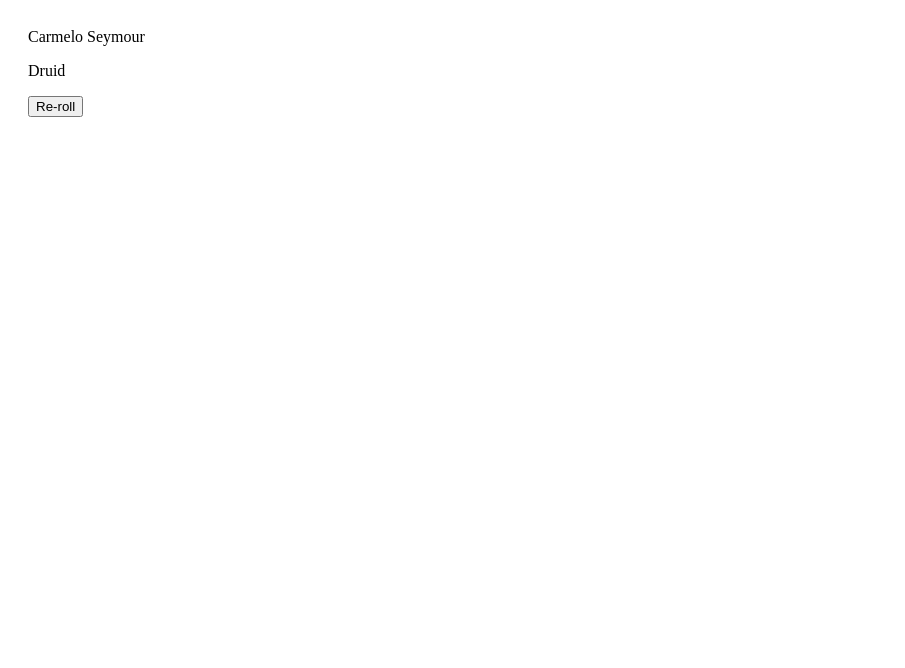
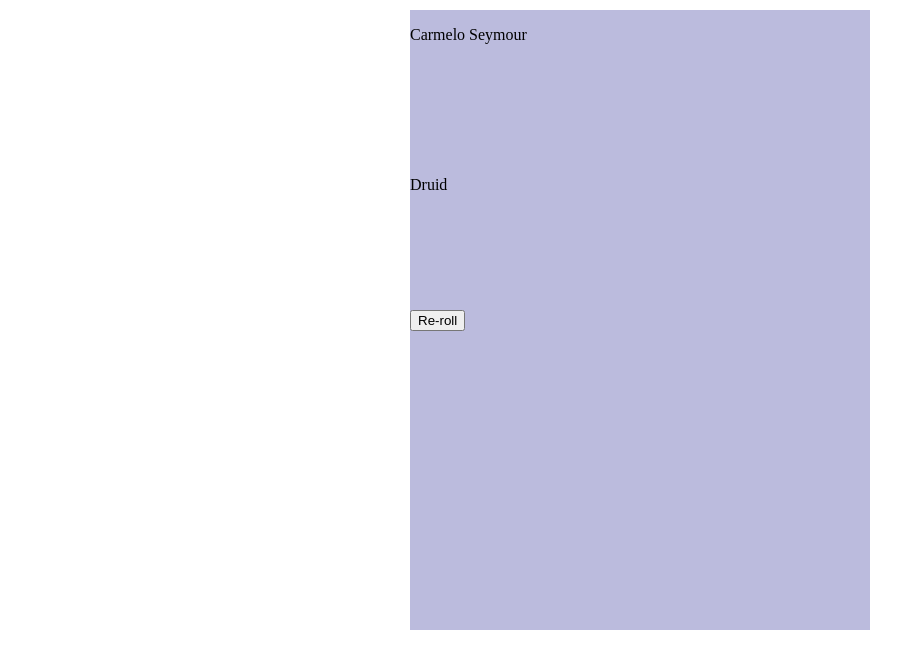
Before and after one commit to samuelwbaird/hair, a plain HTML site: page example_pixi/index.html in a window 1280 px wide. Shown: the whole page, without its empty margins (0-905 px from the left). Drawn offline with Linux system fonts and the light colour scheme.

Commit message:
first attempts and some trickiness in depth first order of instantiation

```diff
--- /dev/null
+++ b/example_pixi/css/style.css
@@ -0,0 +1,39 @@
+body {
+	margin: 0px;
+	padding: 0px;
+}
+
+.scene {
+	margin: auto;
+	padding: 10px;
+	box-sizing: border-box;
+	width: 100%;
+	height: 100%;
+	max-width: 480px;
+	max-height: 640px;
+	background-color: transparent;
+}
+
+.layer {
+	position: absolute;
+	padding: 0px;
+	margin: 0px;
+	left: 0px;
+	top: 0px;
+	width: 100%;
+	height: 100%;
+}
+
+canvas {
+	width: 100%;
+	height: 100%;
+	background-color: #bbd;
+}
+
+.character-ui {
+	display: grid;
+	grid-template-columns: 1fr;
+	grid-template-rows: 3fr repeat(3, 1fr);
+	grid-column-gap: 10px;
+	grid-row-gap: 0px;
+}
--- a/example_pixi/index.html
+++ b/example_pixi/index.html
@@ -1,12 +1,8 @@
 <html>
 <head>
 	<title>hair-pixi.js example</title>
+	<link href="css/style.css" rel="stylesheet">
 	<meta name="viewport" content="width=device-width, initial-scale=1">
-	<style>
-		body {
-			padding: 20px;
-		}
-	</style>
 </head>
 <body>
 <div id="app">
@@ -19,7 +15,6 @@
 	const parent = document.getElementById('app');
 	const context = h.render(parent, app.state, app.view);
 	app.loadAssetsAndLaunch();
-
 </script>
 </body>
 </html>
--- a/example_pixi/js/app.js
+++ b/example_pixi/js/app.js
@@ -20,13 +20,18 @@ export const state = {
 export async function loadAssetsAndLaunch () {
 	// load assets via pixi
 
+	// just a delay for now to pretend
+	h.delay(1, () => {
 		// after loading signal the game is ready
 		state.assetsAreLoaded = true;
 		state.game = new GameModel();
 		h.signal(state);
+	});
 }
 
 export function view (state) {
+	// a two layer system is used throughout, with a canvas layer and DOM ui
+	// the pixi canvas is set in the context, and automatically targetted by any pixi scene
 	if (!state.assetsAreLoaded) {
 		return loadingView;
 	} else {
@@ -35,34 +40,40 @@ export function view (state) {
 }
 
 function loadingView () {
-	return h.div({ class: 'loading', }, [
+	return h.div({ class: 'scene', }, [
 		h.p('loading...'),
 	]);
 }
 
 function gameView (game) {
-	return h.div({ class: 'game', }, [
+	return [
+		h.div({ class: 'layer' }, [
+			h.div({ class: 'scene' }, [
+				h.element('canvas', [
+					hp.pixi_canvas(),
+					hp.pixi_scene(() => { return new scene.CharacterScene(game.character); }),
+				]),
+			]),
+		]),
+		h.div({ class: 'layer' }, [
+			h.div({ class: 'scene' }, [
 				h.compose(game.character, characterView),
 				h.button('Re-roll', h.listen('click', () => {
 					game.actionCreateNewCharacter();
 				})),
-	]);
-
-	// return h.div([
-	// 	hp.pixi_canvas(),
-	// 	model.assetsAreLoaded ?
-	// 		h.compose(model, gameScene, 'game') :
-	// 		h.compose(model, loadingScene, 'loading'),
-	// ]);
+			]),
+		]),
+	];
 }
 
 function characterView (character) {
-	return h.div([
+	return h.div({ class: 'character-ui' }, [
 		h.p(character.name),
 		h.p(character.role.name),
 	]);
 }
 
+// -- model -----------------------------------------------------------
 
 class GameModel {
 	constructor () {
--- a/example_pixi/js/scene.js
+++ b/example_pixi/js/scene.js
@@ -4,9 +4,23 @@ import * as hp from '../../hair.pixi.js';
 
 export class LoadingScene extends hp.PixiScene {
 
+	begin () {
+		console.log('LoadingScene::begin');
+	}
+
+
 }
 
 
-export class DemoScene extends hp.PixiScene {
+export class CharacterScene extends hp.PixiScene {
+
+	constructor (character) {
+		super();
+		this.character = character;
+	}
+
+	begin () {
+		console.log('CharacterScene::begin', this.character.name);
+	}
 
 }
--- a/hair.pixi.js
+++ b/hair.pixi.js
@@ -85,14 +85,16 @@ export function pixi_scene (sceneConstructor, ...reuseKeys) {
 	return hair.onContext((contextListener) => {
 		let scene = null;
 		contextListener.onAttach = (context, element) => {
-			const canvas = context.get('pixi_canvas');
-			if (!canvas) {
-				console.log('no canvas');
-				// throw new Error('There must be a pixi canvas within the context tree to create a scene.');
+			const pixi_canvas = context.get('pixi_canvas');
+			if (!pixi_canvas) {
+				throw new Error('There must be a pixi canvas within the context tree to create a scene.');
 			}
-			scene = sceneConstructor();
+			scene = sceneConstructor(pixi_canvas);
 			// canvas.addScene(scene);
 			scene.begin();
+		};
+		contextListener.onBroadcast = (eventName, eventData) => {
+			scene.onBroadcast(eventName, eventData);
 		};
 		contextListener.onRemove = (context, element) => {
 			if (scene) {
@@ -106,9 +108,8 @@ export function pixi_scene (sceneConstructor, ...reuseKeys) {
 export class PixiCanvas {
 
 	constructor (canvas) {
-
+		this.canvas = canvas;
 	}
-
 
 	dispose () {
 
@@ -118,8 +119,8 @@ export class PixiCanvas {
 
 export class PixiScene {
 
-	constructor () {
-
+	constructor (pixi_canvas) {
+		this.pixi_canvas = pixi_canvas;
 	}
 
 	begin () {
@@ -145,6 +146,7 @@ export class PixiView {
 }
 
 export class PixiClip {
+
 }
 
 export class TouchArea {
```
Lines whose indentation alone changed are shown as unchanged.
